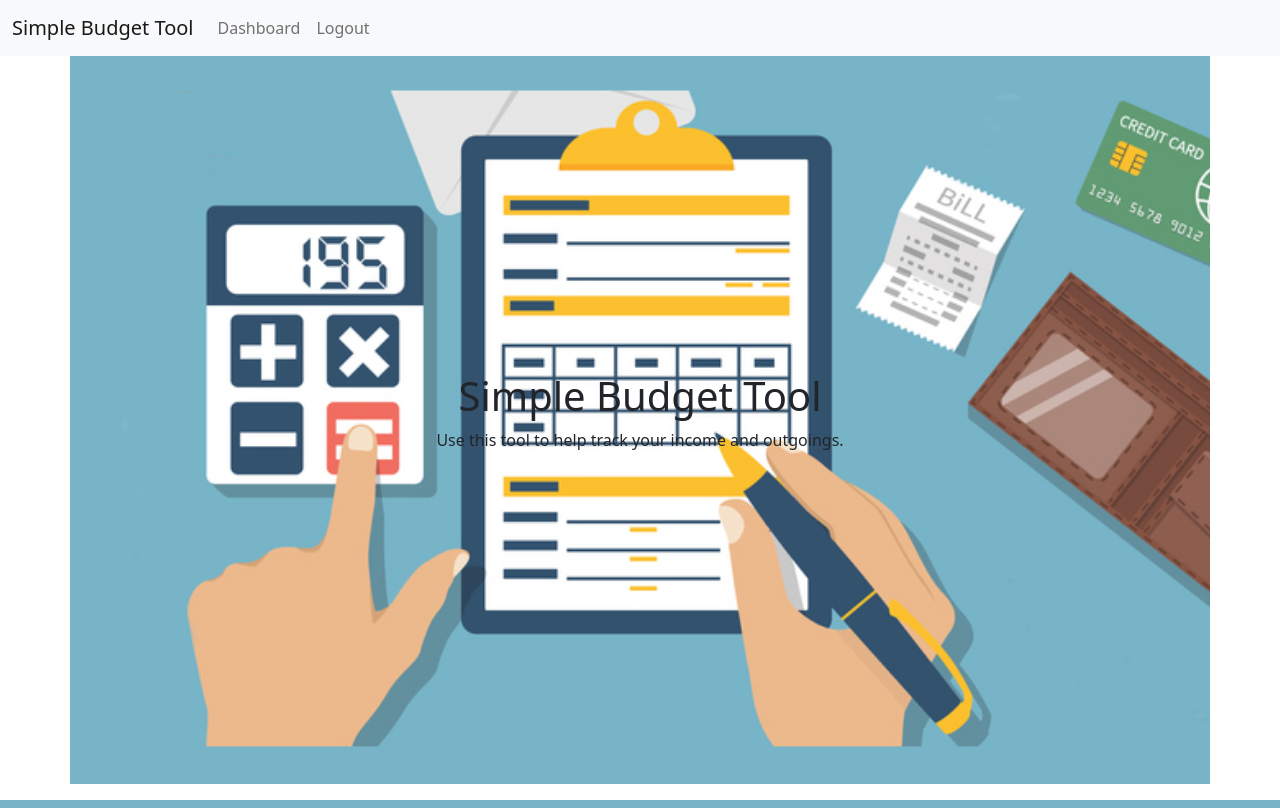
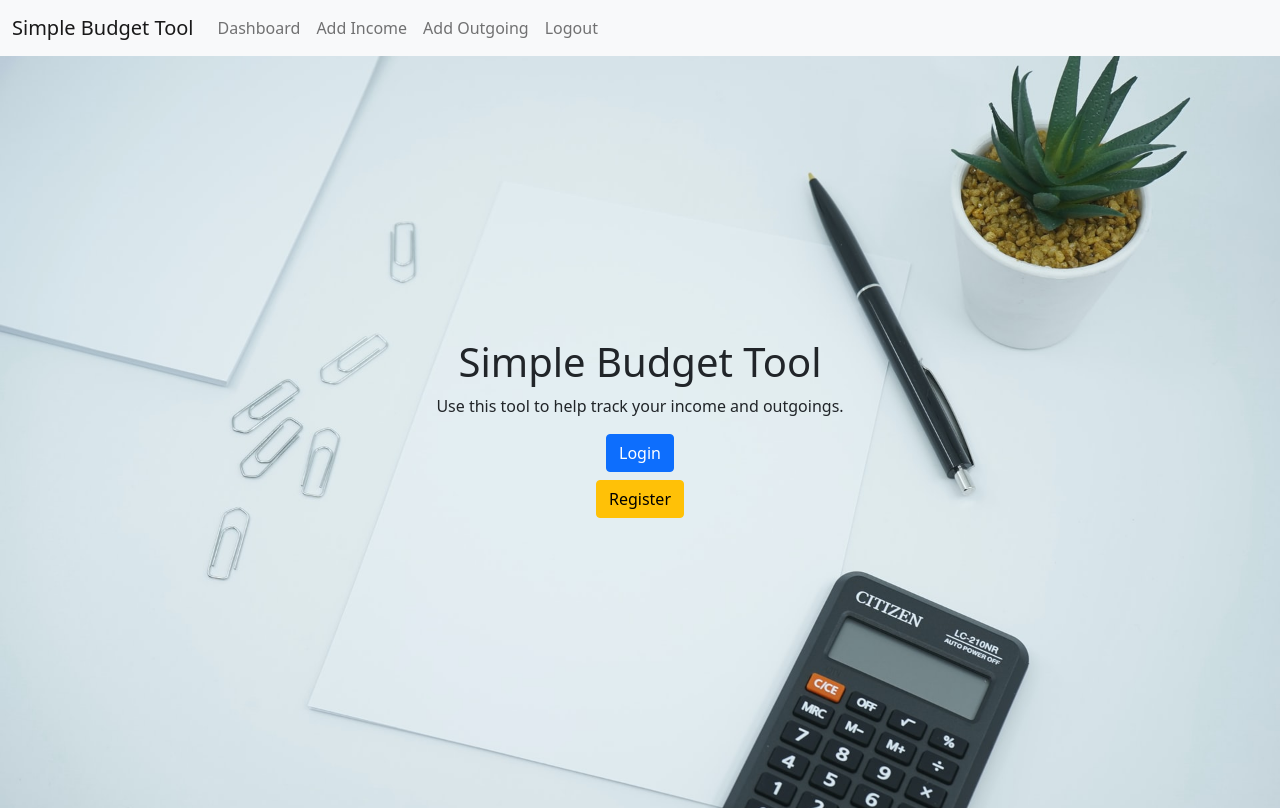
Before and after one commit to KNFullStack/Milestone-Project-3, a Flask app: page / in a window 1280 px wide. Run offline with Flask 2, Linux system fonts and the light colour scheme; the visitor is signed in with stand-in values (Sample User, id 1); some libraries are stand-ins or nearby versions.

Commit message:
added money remaining info board based on income - outgoings. UI changes made to dashboard and base html files

```diff
--- a/app.py
+++ b/app.py
@@ -78,9 +78,11 @@ def dashboard():
     img.seek(0)
     graph2 = base64.b64encode(img2.getvalue()).decode("utf8")
 
+
+    net = total_income - total_outgoings
     return render_template("dashboard.html", income=income, outgoings=outgoings, graph=graph, graph2=graph2,
     pie_chart_label_outgoings=pie_chart_label_outgoings, pie_chart_values_outgoings=pie_chart_values_outgoings,
-    outgoings_list=outgoings_list, total_outgoings=total_outgoings, total_income=total_income)
+    outgoings_list=outgoings_list, total_outgoings=total_outgoings, total_income=total_income, net=net)
 
 
 @app.route("/login", methods=["GET","POST"])
--- a/static/css/style.css
+++ b/static/css/style.css
@@ -8,9 +8,9 @@
 }
 
 #landing-container {
-    background: url(../images/testimage.PNG) no-repeat center center;
+    background: url(../images/background-image.jpg) no-repeat center center;
     background-size: cover;
-    height: 91vh;
+    height: 94vh;
 }
 
 .flashes {
@@ -22,4 +22,8 @@
     text-align: left;
 }
 
+#currency {
+    width: 50%;
+}
+
 /* Responsiveness */
--- a/static/js/currencyScript.js
+++ b/static/js/currencyScript.js
@@ -4,7 +4,7 @@ let currencySpan = document.getElementsByClassName("currencyPlacement")
 const storedCurrency = JSON.parse(localStorage.getItem('currency'));
 window.addEventListener("load", () => {
     currency.value = storedCurrency;
-    loadCurrency()
+    loadCurrency();
 })
 
 
--- a/templates/base.html
+++ b/templates/base.html
@@ -31,6 +31,8 @@
                     {% endif %}
                     {% if session.user %}
                     <a class="nav-link" href="{{ url_for('dashboard') }}">Dashboard</a>
+                    <a class="nav-link" href="{{ url_for('add_income') }}">Add Income</a>
+                    <a class="nav-link" href="{{ url_for('add_outgoing') }}">Add Outgoing</a>
                     <a class="nav-link" href="{{ url_for('logout') }}">Logout</a>
                     {% endif %}
                 </div>
@@ -57,11 +59,13 @@
     </section>
 
     {% block content %}
-    <div class="container">
+    <div class="container-fluid">
         <div id="landing-container" class="row">
             <div class="col d-flex flex-column text-center justify-content-center">
                 <h1>Simple Budget Tool</h1>
                 <p>Use this tool to help track your income and outgoings.</p>
+                <a class="btn btn-primary mx-auto mb-2" href="{{ url_for('login') }}">Login</a>
+                <a class="btn btn-warning mx-auto mb-2" href="{{ url_for('register') }}">Register</a>
             </div>
         </div>
     </div>
```
Also changed, not shown: templates/dashboard.html (+10 -7 lines), static/images/background-image.jpg (added), static/images/testimage.PNG (deleted).
